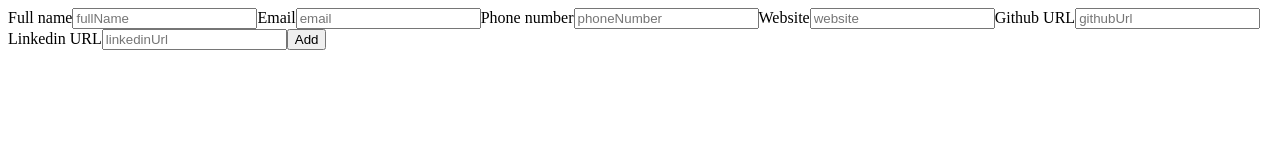
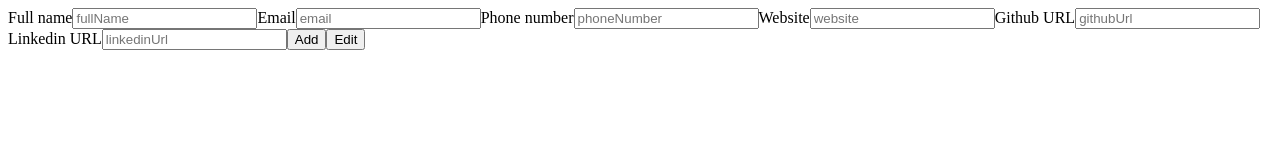
Before and after one commit to IchoubaneMed/cv-project, a React (Create React App) app: page / in a window 1280 px wide. Shown: the top 160 px of the page. Built offline with nearby package versions, Linux system fonts and the light colour scheme.

Commit message:
Created the Edit feature inside the ContactInformation class

```diff
--- a/src/components/ContactInformation.js
+++ b/src/components/ContactInformation.js
@@ -15,6 +15,7 @@ class ContactInformation extends Component {
             contactInfo: [],
         };
 
+        this.handleEdit = this.handleEdit.bind(this);
         this.handleChange = this.handleChange.bind(this);
         this.handleSubmit = this.handleSubmit.bind(this);
     }
@@ -28,7 +29,7 @@ class ContactInformation extends Component {
     handleSubmit(event) {
         event.preventDefault();
         this.setState({
-            contactInfo: [...this.state.contactInfo,
+            contactInfo: [
                              this.state.fullName,
                              this.state.email,
                              this.state.phoneNumber,
@@ -44,9 +45,21 @@ class ContactInformation extends Component {
             linkedinUrl: '',
         });
         console.log(this.state.contactInfo);
+    };
+
+    handleEdit() {
+        this.setState({
+            fullName: this.state.contactInfo[0],
+            email: this.state.contactInfo[1],
+            phoneNumber: this.state.contactInfo[2],
+            website: this.state.contactInfo[3],
+            githubUrl: this.state.contactInfo[4],
+            linkedinUrl: this.state.contactInfo[5],
+        });
     }
 
     render() {
+        const contactInfo = this.state.contactInfo.filter(elem => elem != "");
         return(
             <div>
                 <form onSubmit={this.handleSubmit}>
@@ -63,10 +76,12 @@ class ContactInformation extends Component {
                 <label htmlFor="linkedinUrl">Linkedin URL</label>
                 <input type="text" name="linkedinUrl" id="linkedinUrl" placeholder="linkedinUrl" onChange={this.handleChange} value={this.state.linkedinUrl}/>
                 <button type="submit">Add</button>
+
+                <button type="button" onClick={this.handleEdit}>Edit</button>
                 </form>
 
                 <ul>
-                    {this.state.contactInfo.map((item, index) => <li key={index}>{item}</li>)}
+                    {contactInfo.map((item, index) => <li key={index}>{item}</li>)}
                 </ul>
             </div>
 
```
